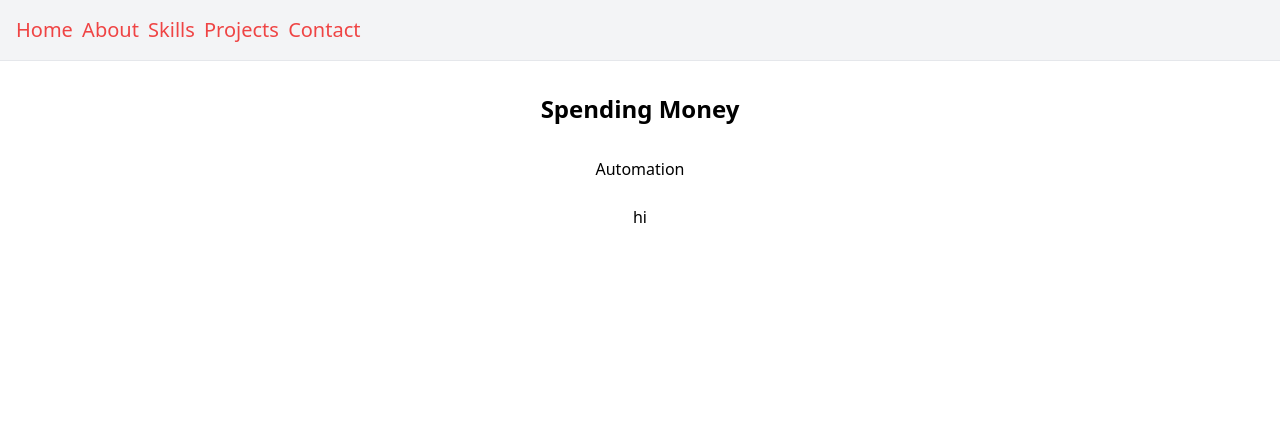
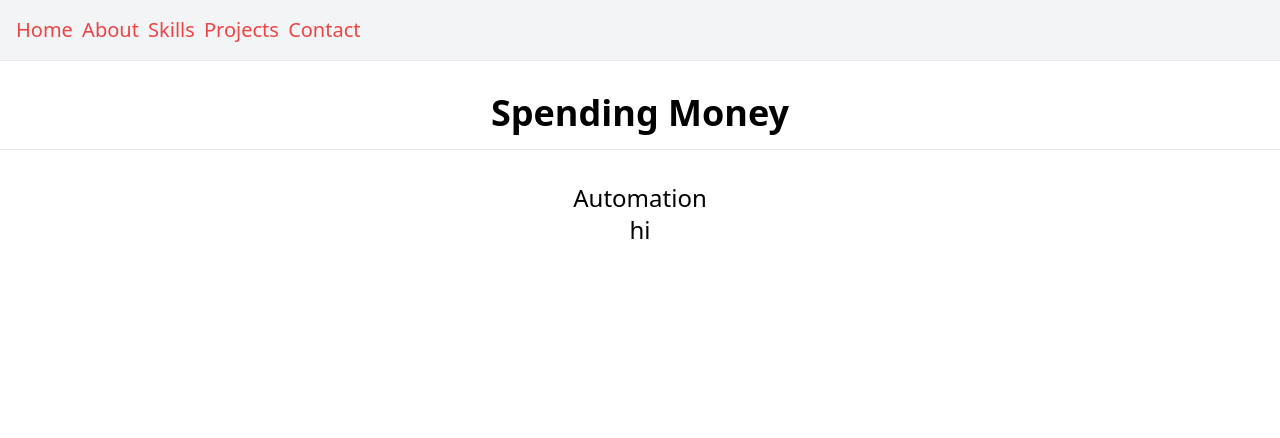
Before and after one commit to ZanderCoding/Portfo_Django, a Django app: page /skill/1/ in a window 1280 px wide. Shown: the top 438 px of the page. Run offline with Django 4.2, Linux system fonts and the light colour scheme; data comes from the database, SQL or seed files in the repository.

Commit message:
Started on Skill Detail page

```diff
--- a/portfo/templates/portfo/skill_detail.html
+++ b/portfo/templates/portfo/skill_detail.html
@@ -3,11 +3,11 @@
 
 {% block content %}
     <header class="text-center">
-        <h1 class="text-2xl font-bold mb-4">{{skill.name}}</h1>
+        <h1 class="text-4xl font-bold mb-4">{{skill.name}}</h1>
     </header>
+    <hr>
     <section class="mt-8 text-center">
-        <h3>{{ skill.field|title }}<h3>
-        <br>
-        <p>{{ skill.description }}</p>
+        <h3 class="text-2xl">{{ skill.field|title }}<h3>
+        <p class="text-2xl">{{ skill.description }}</p>
     </section>
 {% endblock content %}
```
